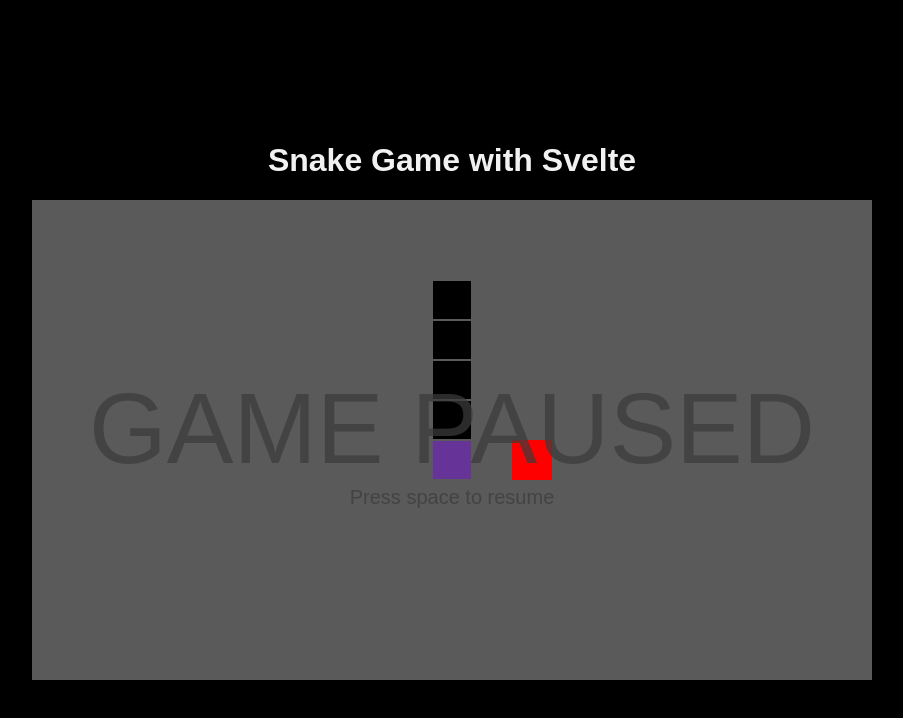
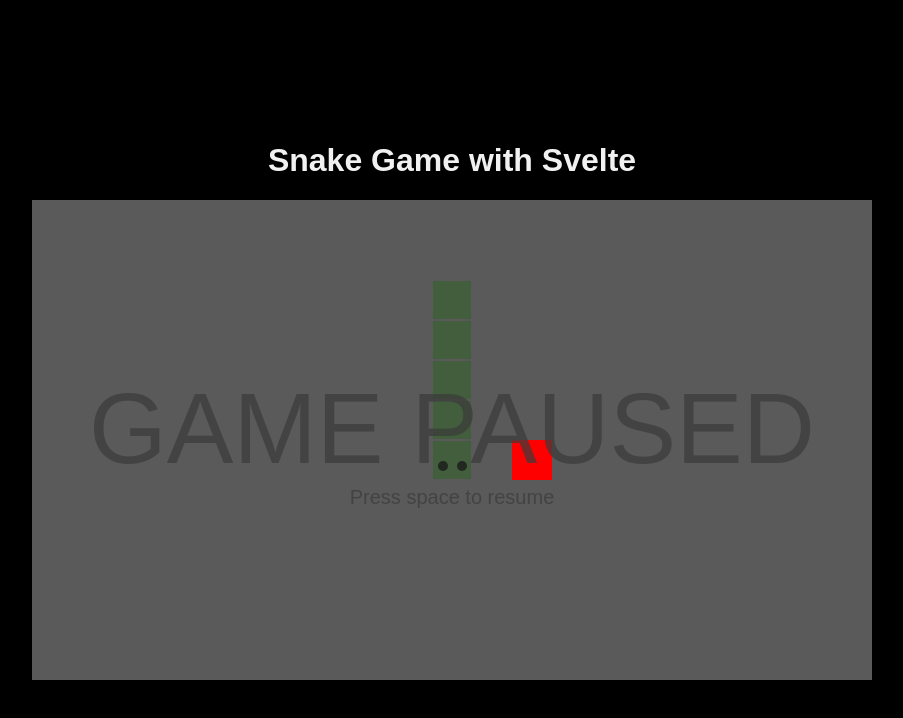
Before and after one commit to GustavoSabel/snake-game-svelte, a SvelteKit app: page / in a window 1280 px wide. Shown: the top 718 px of the page, without its empty margins (188-1091 px from the left). Built offline with nearby package versions, Linux system fonts and the light colour scheme.

Commit message:
Add eyes on snake

```diff
--- a/src/routes/Board.svelte
+++ b/src/routes/Board.svelte
@@ -1,6 +1,6 @@
 <script lang="ts">
 	import { onMount } from 'svelte';
-	import Snake from './Snake.svelte';
+	import Snake from './Snake/index.svelte';
 	import { gameConfig, gameStatus } from './GameStore';
 	import type { SnakeBody } from '../types/SnakeType';
 	import Status from './Status.svelte';
--- /dev/null
+++ b/src/routes/Snake/BodyPart.svelte
@@ -0,0 +1,16 @@
+<script lang="ts">
+	import { gameConfig } from '../GameStore';
+
+	$: blockSize = $gameConfig.blockSize;
+</script>
+
+<div style:width="{blockSize - 2}px" style:height="{blockSize - 2}px">
+	<slot />
+</div>
+
+<style>
+	div {
+		background-color: #425e3d;
+		border: 1px solid #5a5a5a;
+	}
+</style>
--- /dev/null
+++ b/src/routes/Snake/Head.svelte
@@ -0,0 +1,47 @@
+<script lang="ts">
+	import type { Direction } from '../../types/Direction';
+	import { gameConfig } from '../GameStore';
+	import BodyPart from './BodyPart.svelte';
+
+	export let direction: Direction;
+	let rotate = 0;
+
+	$: blockSize = $gameConfig.blockSize;
+
+	$: {
+		if (direction === 'down') {
+			rotate = 0;
+		} else if (direction === 'left') {
+			rotate = 90;
+		} else if (direction === 'up') {
+			rotate = 180;
+		} else if (direction === 'right') {
+			rotate = 270;
+		}
+	}
+</script>
+
+<div style:transform={`rotate(${rotate}deg)`}>
+	<BodyPart>
+		<div class="eyes">
+			<div class="eye eye1" />
+			<div class="eye eye2" />
+		</div>
+	</BodyPart>
+</div>
+
+<style>
+	.eye {
+		background-color: #161616c0;
+		width: 10px;
+		height: 10px;
+		border-radius: 10px;
+		top: 10px;
+	}
+
+	.eyes {
+		display: flex;
+		justify-content: space-around;
+		margin-top: 20px;
+	}
+</style>
--- a/src/routes/Snake.svelte
+++ b/src/routes/Snake/index.svelte
@@ -1,8 +1,10 @@
 <script lang="ts">
-	import type { Direction } from '../types/Direction';
+	import type { Direction } from '../../types/Direction';
 	import { createEventDispatcher, onMount } from 'svelte';
-	import { gameConfig } from './GameStore';
-	import type { SnakeType } from '../types/SnakeType';
+	import { gameConfig } from '../GameStore';
+	import type { SnakeType } from '../../types/SnakeType';
+	import BodyPart from './BodyPart.svelte';
+	import Head from './Head.svelte';
 	const dispatch = createEventDispatcher();
 
 	$: fieldWidth = $gameConfig.fieldWidth;
@@ -82,34 +84,22 @@
 	}
 
 	onMount(() => {
-		restart()
+		restart();
 	});
 </script>
 
-<div class="body">
-	{#each snake.body as pos (pos.key)}
-		<div
-			class="body-part"
-			style:top="{pos.x * blockSize}px"
-			style:left="{pos.y * blockSize}px"
-			style:width="{blockSize - 2}px"
-			style:height="{blockSize - 2}px"
-		/>
-	{/each}
-</div>
+{#each snake.body as pos, index (pos.key)}
+	<div class="body-part" style:top="{pos.x * blockSize}px" style:left="{pos.y * blockSize}px">
+		{#if index === snake.body.length - 1}
+			<Head direction={snake.direction} />
+		{:else}
+			<BodyPart />
+		{/if}
+	</div>
+{/each}
 
 <style>
-	.body {
-		position: relative;
-	}
-
-	.body-part:last-child {
-		background-color: rebeccapurple;
-	}
-
 	.body-part {
-		background-color: black;
 		position: absolute;
-		border: 1px solid #5a5a5a;
 	}
 </style>
```
